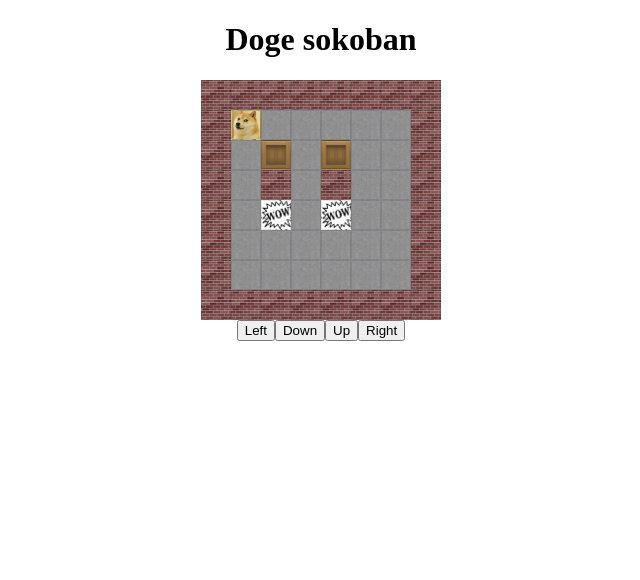
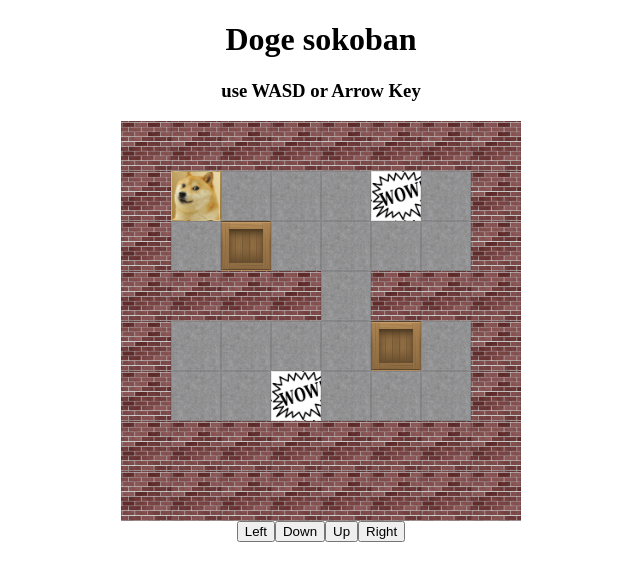
Before and after one commit to abetomoki0420/doge-sokoban, a Vue app: page / in a window 1280 px wide. Shown: the top 580 px of the page, without its empty margins (319-959 px from the left). Built offline with nearby package versions, Linux system fonts and the light colour scheme.

Commit message:
参考サイトを見ながらマップを作成

```diff
--- a/package.json
+++ b/package.json
@@ -10,6 +10,7 @@
   "dependencies": {
     "core-js": "^3.6.4",
     "vue": "^2.6.11",
+    "vue-router": "^3.1.6",
     "vue-shortkey": "^3.1.7"
   },
   "devDependencies": {
--- a/src/components/Cell.vue
+++ b/src/components/Cell.vue
@@ -27,7 +27,7 @@ export default Vue.extend({
 </script>
 
 <style lang="scss" scoped>
-$container_size: 30px;
+$container_size: 50px;
 $magnification: 1;
 $container_body_size: $container_size * $magnification;
 $theme_color: rgba(0, 0, 0, 0.1);
--- a/src/components/Game.vue
+++ b/src/components/Game.vue
@@ -13,6 +13,7 @@
     class="game_board_wrapper"
   >
     <h1>Doge sokoban</h1>
+    <h3>use WASD or Arrow Key</h3>
     <div class="game_board">
       <div
         v-for="row in gameSize"
@@ -62,16 +63,27 @@ export default Vue.extend({
     Cell
   },
   mounted() {
-    this.game = new Game(this.size, [
+    const presetObjects = [
       ...this.createWall(),
       new GameObject(2, 2, "user"),
-      new GameObject(5, 3, "box"),
       new GameObject(3, 3, "box"),
+      new GameObject(6, 5, "box"),
+      new GameObject(2, 4, "wall"),
       new GameObject(3, 4, "wall"),
-      new GameObject(5, 4, "wall"),
-      new GameObject(5, 5, "star"),
-      new GameObject(3, 5, "star")
-    ]);
+      new GameObject(4, 4, "wall"),
+      new GameObject(6, 4, "wall"),
+      new GameObject(7, 4, "wall"),
+      new GameObject(2, 7, "wall"),
+      new GameObject(3, 7, "wall"),
+      new GameObject(4, 7, "wall"),
+      new GameObject(5, 7, "wall"),
+      new GameObject(6, 7, "wall"),
+      new GameObject(7, 7, "wall"),
+      new GameObject(6, 2, "star"),
+      new GameObject(4, 6, "star")
+    ];
+
+    this.game = new Game(this.size, presetObjects);
 
     this.$nextTick(() => {
       (this.$refs.wrapper as any).focus();
--- a/src/main.ts
+++ b/src/main.ts
@@ -1,8 +1,14 @@
-import Vue from 'vue'
-import App from './App.vue'
+import Vue from "vue";
+import App from "./App.vue";
+import VueRouter from "vue-router";
 
-Vue.config.productionTip = false
+Vue.config.productionTip = false;
+
+Vue.use(VueRouter);
+
+const router = new VueRouter();
 
 new Vue({
-  render: h => h(App),
-}).$mount('#app')
+  router,
+  render: h => h(App)
+}).$mount("#app");
```
Also changed, not shown: 1 other file (tests, documents, lock files or other folders).
